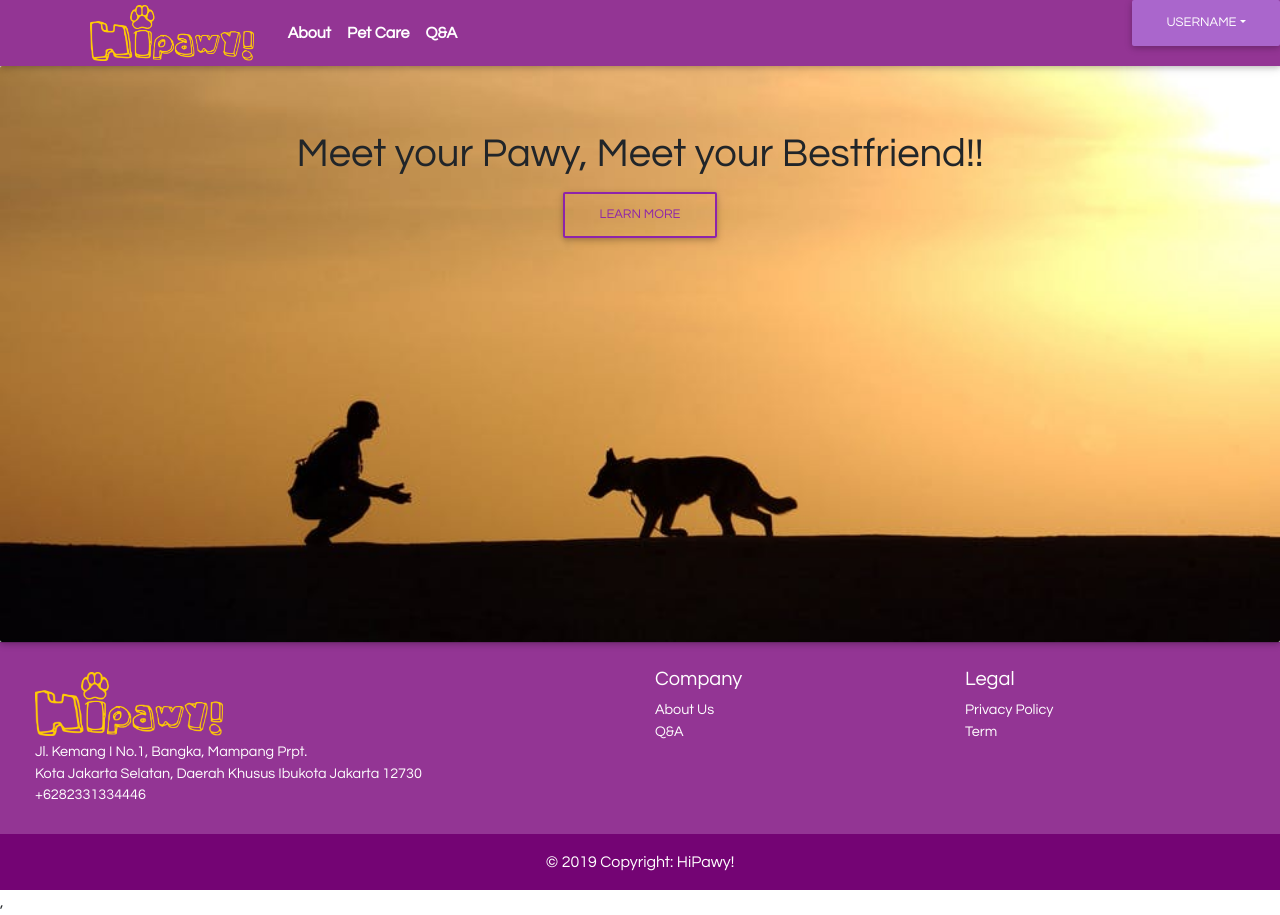
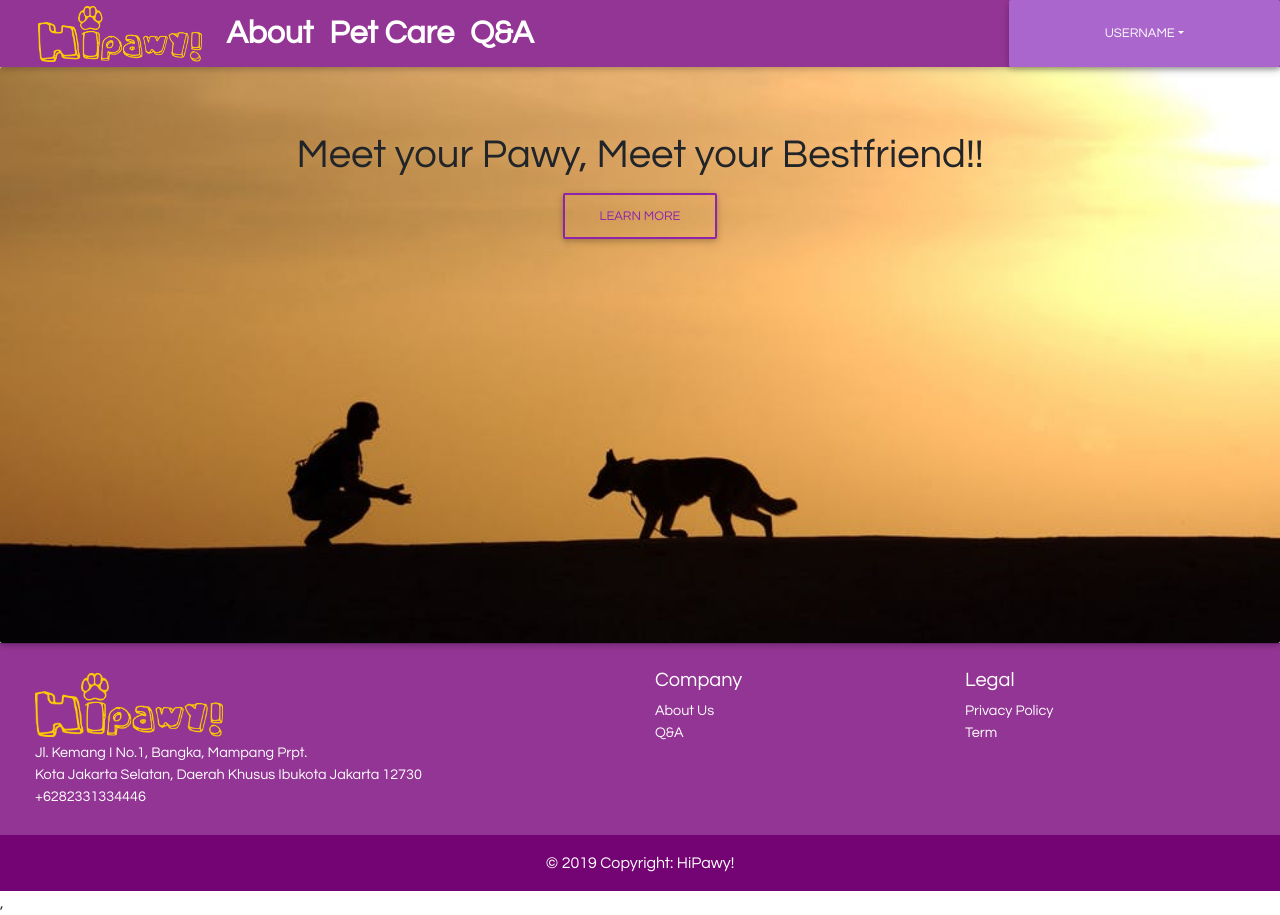
Before and after one commit to hipawy/hipawy-frontend, a React (Create React App) app: page / in a window 1280 px wide. Built offline with nearby package versions, Linux system fonts and the light colour scheme.

Commit message:
fix margin

```diff
--- a/src/components/Footer.js
+++ b/src/components/Footer.js
@@ -11,7 +11,7 @@ const Logo = styled.img`
 const FooterCard = styled(CardFooter)`
   background-color: #933594;
   color: white;
-  width: 100vw;
+  width: 100%;
 `;
 
 const styles = {
--- a/src/components/Header/Header.js
+++ b/src/components/Header/Header.js
@@ -23,18 +23,14 @@ import Register from "../LoginRegister/Register";
 import UserDropDown from "./UserDropdown";
 
 const Logo = styled.img`
-  display: flex;
   height: 7vh;
-  margin-right: 10px;
 `;
 
 const Container = styled.div`
   display: flex;
   justify-content: space-between;
   width: 100%;
-  padding: 0 0 0 7vw;
-  margin-right: none;
-  margin-right: none;
+  padding: 0 0 0 3vw;
 `;
 
 const NavLeft = styled.div`
@@ -50,6 +46,7 @@ const LoginRegister = styled.div`
 
 const NavTags = styled(NavLink)`
   font-weight: 1000;
+  font-size: 4vh;
   color: #ffffff;
   margin: 0;
   padding: 0;
@@ -64,13 +61,13 @@ const NavBar = styled(Navbar)`
   justify-content: center;
   background-color: #933594;
   color: white;
-  width: 100vw;
+  width: 100%;
   padding: 0;
 `;
 
 const Loginfont = styled(CardTitle)`
   font-weight: 1200;
-  font-size: 9vh;
+  font-size: 11vh;
 `;
 
 class Header extends Component {
@@ -160,8 +157,6 @@ class Header extends Component {
           <LoginRegister>
             <i className="fa fa-user" />
             <span style={{ marginLeft: "10px" }}>Join Us</span>
-            <i className="fas fa-user-edit" />
-            <span style={{ marginLeft: "10px" }}>Sign In</span>
           </LoginRegister>
         </div>
       );
--- a/src/components/Header/UserDropdown.js
+++ b/src/components/Header/UserDropdown.js
@@ -9,7 +9,7 @@ import styled from "styled-components";
 
 const Button = styled(DropdownToggle)`
   margin: 0;
-  padding: auto;
+  padding: 3vh 12vh;
 `;
 
 const DropDown = styled(Dropdown)`
--- a/src/views/Home.js
+++ b/src/views/Home.js
@@ -13,10 +13,9 @@ const JumboStyle = styled(Jumbotron)`
   background-repeat: no-repeat;
   background-size: cover;
   min-height: 45vw;
-  padding-top: center;
   display: flex;
   text-align: center;
-  width: 100vw;
+  width: 100%;
   margin-bottom: 0rem;
 `;
 
@@ -32,7 +31,6 @@ class Home extends Component {
   render() {
     return (
       <Body>
-        <div>
         <JumboStyle fluid>
           <Container fluid>
             <h1>Meet your Pawy, Meet your Bestfriend!!</h1>
@@ -42,7 +40,6 @@ class Home extends Component {
             </Button>
           </Container>
         </JumboStyle>
-        </div>
       </Body>
     );
   }
```
Lines whose indentation alone changed are shown as unchanged.
